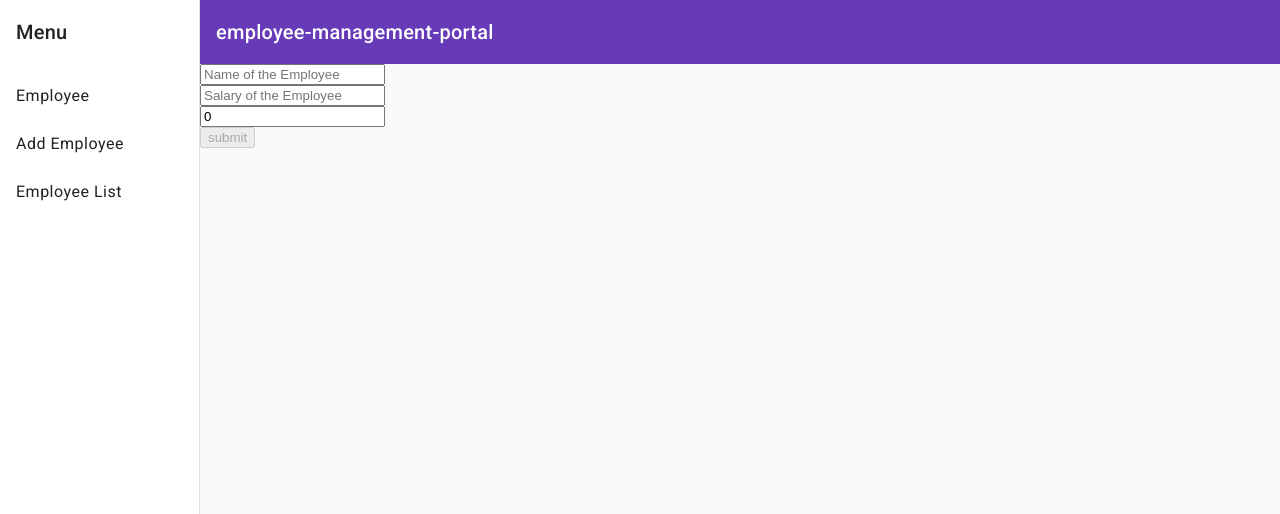
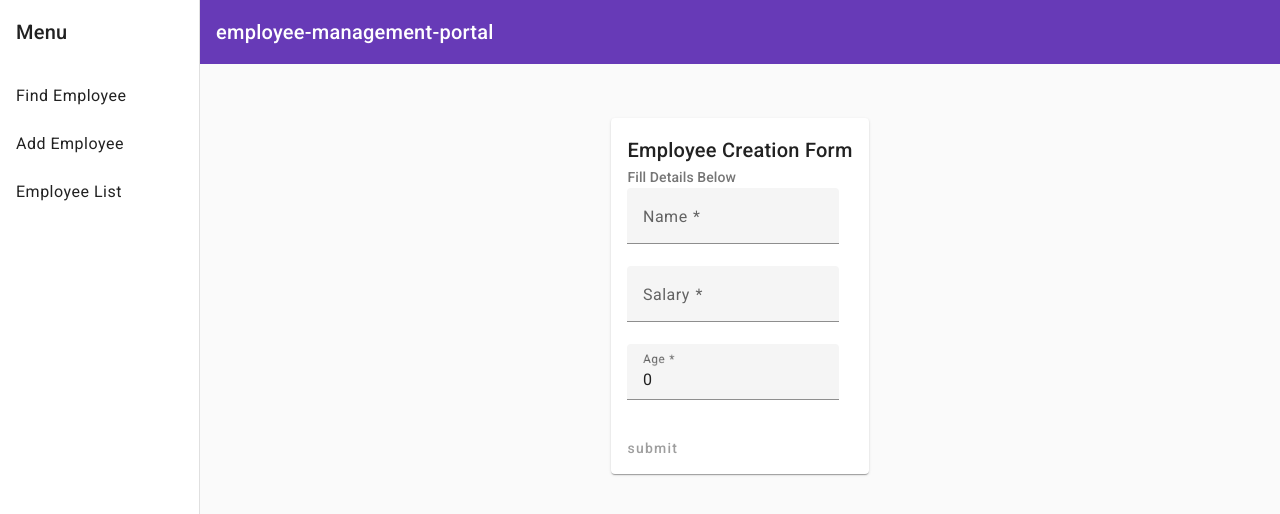
Before and after one commit to swaroopsv96/MPAUI, an Angular app: page /employee-add in a window 1280 px wide. Shown: the top 514 px of the page. Built offline with nearby package versions, Linux system fonts and the light colour scheme.

Commit message:
Added Material UI

```diff
--- a/package.json
+++ b/package.json
@@ -15,13 +15,13 @@
     "@angular/common": "^16.0.0",
     "@angular/compiler": "^16.0.0",
     "@angular/core": "^16.0.0",
+    "@angular/flex-layout": "^15.0.0-beta.42",
     "@angular/forms": "^16.0.0",
     "@angular/material": "^16.1.3",
     "@angular/platform-browser": "^16.0.0",
     "@angular/platform-browser-dynamic": "^16.0.0",
     "@angular/router": "^16.0.0",
     "rxjs": "~7.8.0",
-    "tslib": "^2.3.0",
     "zone.js": "~0.13.0"
   },
   "devDependencies": {
@@ -35,6 +35,7 @@
     "karma-coverage": "~2.2.0",
     "karma-jasmine": "~5.1.0",
     "karma-jasmine-html-reporter": "~2.0.0",
+    "tslib": "^2.6.0",
     "typescript": "~5.0.2"
   }
 }
--- a/src/app/Employee/employee-add/employee-add.component.css
+++ b/src/app/Employee/employee-add/employee-add.component.css
@@ -0,0 +1,5 @@
+.employeeadd{
+    margin-top: 5%;
+    justify-content: center;
+    display: flex;
+}
--- a/src/app/Employee/employee-add/employee-add.component.html
+++ b/src/app/Employee/employee-add/employee-add.component.html
@@ -1,16 +1,44 @@
+<div class="employeeadd">
+    <mat-card class="example-card">
         <form #roomsForm="ngForm" (ngSubmit)="AddEmployee(roomsForm)">
+            <mat-card-header>
+                <mat-card-title>Employee Creation Form</mat-card-title>
+                <mat-card-subtitle>Fill Details Below</mat-card-subtitle>
+            </mat-card-header>
+
+            <mat-card-content>
+
                     <div class="form-group">
-        <input class="form-control" type="text" name="employee_name" placeholder="Name of the Employee" [(ngModel)]="employee.employee_name" required/>
+                        <mat-form-field>
+                            <mat-label> Name </mat-label>
+                            <input matInput class="form-control" type="text" name="employee_name" placeholder="Name of the Employee" [(ngModel)]="employee.employee_name" required/>
+                        </mat-form-field>
                     </div>
+
                     <div class="form-group">
-        <input class="form-control" type="number" name="employee_salary" placeholder="Salary of the Employee" [(ngModel)]="employee.employee_salary" required/>
+                        <mat-form-field>
+                            <mat-label> Salary </mat-label>
+                            <input matInput class="form-control" type="number" name="employee_salary" placeholder="Salary of the Employee" [(ngModel)]="employee.employee_salary" required/>
+                        </mat-form-field>
                     </div>
+
                     <div class="form-group">
-        <input class="form-control" type="number" name="employee_age" placeholder="Age of the Employee" [(ngModel)]="employee.employee_age" required/>
+                        <mat-form-field>
+                            <mat-label> Age </mat-label>
+                            <input matInput class="form-control" type="number" name="employee_age" placeholder="Age of the Employee" [(ngModel)]="employee.employee_age" required/>
+                        </mat-form-field>
                     </div>
-    <div>
-        <button [disabled]="roomsForm.invalid" class="btn btn-primary" type="submit">
+
+
+
+
+
+            </mat-card-content>
+            <mat-card-actions>
+                <button mat-button [disabled]="roomsForm.invalid" type="submit">
                     submit
                 </button>
+            </mat-card-actions>
+        </form>
+    </mat-card>
 </div>
-</form>
--- a/src/app/Employee/employee/employee.component.css
+++ b/src/app/Employee/employee/employee.component.css
@@ -0,0 +1,14 @@
+.example-card {
+    max-width: 400px;
+}
+
+.example-header-image {
+    background-image: url('https://material.angular.io/assets/img/examples/shiba1.jpg');
+    background-size: cover;
+}
+
+.employeedetails{
+    margin-top: 5%;
+    justify-content: center;
+    display: flex;
+}
--- a/src/app/Employee/employee/employee.component.html
+++ b/src/app/Employee/employee/employee.component.html
@@ -1 +1,32 @@
-<p>employee works!</p>
+<div class="employeeinput">
+    <mat-card>
+        <mat-card-header>
+          <mat-card-title>Enter the Employee ID</mat-card-title>
+        </mat-card-header>
+        <mat-card-actions>
+            <input class="form-control" type="number" name="employee_salary" placeholder="Id of the Employee" [(ngModel)]="employee_id" required/>
+            <button mat-button (click)="getDetails()">Submit</button>
+        </mat-card-actions>
+    </mat-card>
+</div>
+
+
+<div class="employeedetails" *ngIf="detailsavailable">
+    <mat-card class="example-card">
+        <mat-card-header>
+
+          <mat-card-title>{{employee.employee_name}}</mat-card-title>
+          <mat-card-subtitle>{{employee.id}}</mat-card-subtitle>
+        </mat-card-header>
+
+        <mat-card-content>
+            <mat-list>
+                <mat-list-item>Id : {{employee.id}}</mat-list-item>
+                <mat-divider></mat-divider>
+                <mat-list-item>Salary : {{employee.employee_salary}}</mat-list-item>
+                <mat-divider></mat-divider>
+                <mat-list-item>Age : {{employee.employee_age}}</mat-list-item>
+            </mat-list>
+        </mat-card-content>
+    </mat-card>
+</div>
--- a/src/app/Employee/employee/employee.component.ts
+++ b/src/app/Employee/employee/employee.component.ts
@@ -1,4 +1,7 @@
+import { HttpClient } from '@angular/common/http';
 import { Component } from '@angular/core';
+import { EmployeeService } from 'src/app/services/employee-operations/employee.service';
+import { Employee } from '../Employee';
 
 @Component({
   selector: 'app-employee',
@@ -6,5 +9,21 @@ import { Component } from '@angular/core';
   styleUrls: ['./employee.component.css']
 })
 export class EmployeeComponent {
+  detailsavailable: boolean = true;
+  employee_id!: number;
+  employee : Employee = {
+    id:'',
+    employee_name: '',
+    employee_salary: '',
+    employee_age: 0
+  }
 
+  constructor(private emplpoyeeService:EmployeeService){}
+
+  getDetails():void{
+    this.emplpoyeeService.getEmployeeById(this.employee_id).subscribe(employee => {
+      this.employee = employee;
+
+    });
+  }
 }
--- a/src/app/error/not-found/not-found.component.css
+++ b/src/app/error/not-found/not-found.component.css
@@ -0,0 +1,12 @@
+section div:nth-child(1), section div:nth-child(3){
+    color: blue;
+    font-size: 50px;
+}
+
+section div:nth-child(1){
+    margin-top: 20px;
+}
+
+section div:nth-child(2){
+    width: 50%;
+}
--- a/src/app/error/not-found/not-found.component.html
+++ b/src/app/error/not-found/not-found.component.html
@@ -1 +1,11 @@
-<p>not-found works!</p>
+<section fxLayout="column wrap" fxLayoutGap="60px" fxLayoutAlign="center center">
+    <div fxFlex>
+      404 We are searching for your page...
+    </div>
+    <div fxFlex>
+      <mat-progress-bar mode="indeterminate"></mat-progress-bar>
+    </div>
+    <div fxFlex>
+      ... But we can not find it.
+    </div>
+</section>
--- a/src/app/navigation/navigation.component.html
+++ b/src/app/navigation/navigation.component.html
@@ -5,7 +5,7 @@
       [opened]="(isHandset$ | async) === false">
     <mat-toolbar>Menu</mat-toolbar>
     <mat-nav-list>
-      <a mat-list-item [routerLink]="'employee'">Employee</a>
+      <a mat-list-item [routerLink]="'employee'">Find Employee</a>
       <a mat-list-item [routerLink]="'employee-add'">Add Employee</a>
       <a mat-list-item [routerLink]="'employees'">Employee List</a>
     </mat-nav-list>
--- a/src/app/services/employee-operations/employee.service.ts
+++ b/src/app/services/employee-operations/employee.service.ts
@@ -13,8 +13,8 @@ export class EmployeeService {
     return this.http.get<Employee[]>('/api/employees/sort_by_salary');
   }
 
-  getEmployeeId(){
-    return this.http.get<Employee>('');
+  getEmployeeById(employeeId:number){
+    return this.http.get<Employee>(`/api/employee/${employeeId}/`);
   }
 
   addEmployee(employee: Employee){
```
Also changed, not shown: src/app/app.module.ts (+21 -5 lines), 1 other file (tests, documents, lock files or other folders). Lines whose indentation alone changed are shown as unchanged.
